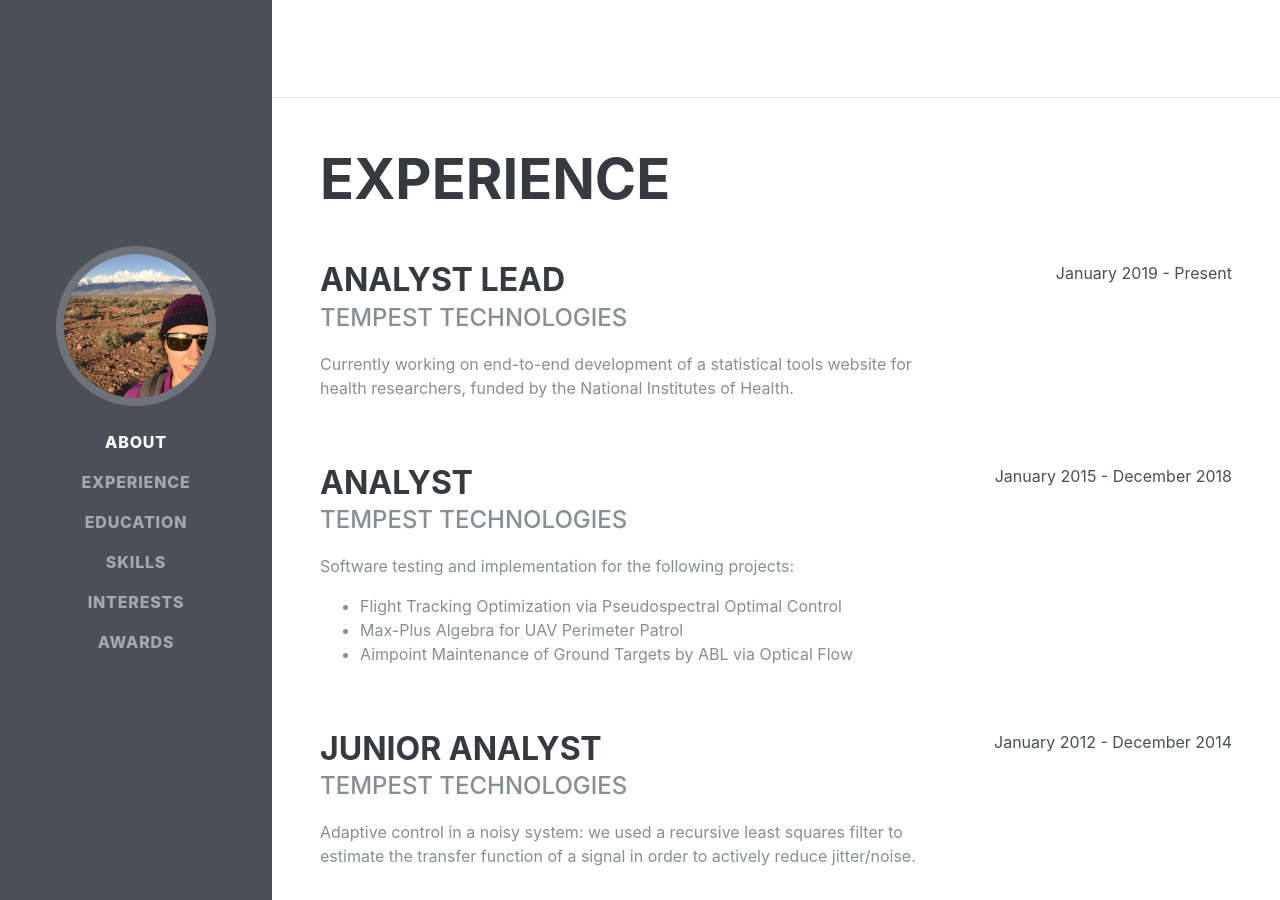
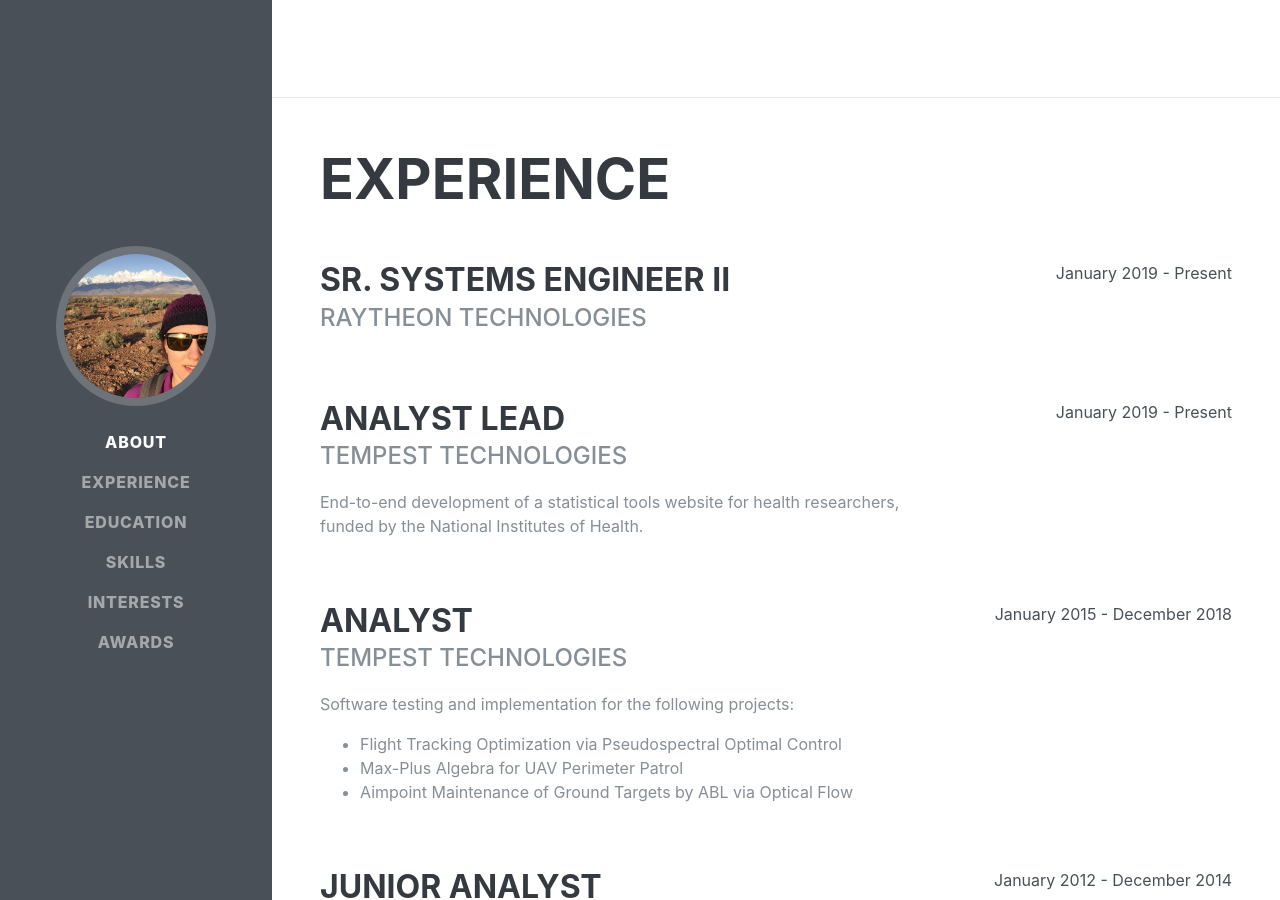
Before and after one commit to keholmbeck/keholmbeck.github.io, a Jekyll site: the page built from index.md, in a window 1280 px wide and 900 px high, scrolled down 803 px. Built offline with Jekyll 4.4.1, drawn with Linux system fonts in a browser that asks for light colours; some web fonts are replaced.

Commit message:
Update experience.html

```diff
--- a/_includes/experience.html
+++ b/_includes/experience.html
@@ -5,9 +5,19 @@
 
         <div class="resume-item d-flex flex-column flex-md-row justify-content-between mb-5">
           <div class="resume-content">
+            <h3 class="mb-0">Sr. Systems Engineer II</h3>
+            <div class="subheading mb-3">Raytheon Technologies</div>
+          </div>
+          <div class="resume-date text-md-right">
+            <span class="text-primary">January 2019 - Present</span>
+          </div>
+        </div>
+
+        <div class="resume-item d-flex flex-column flex-md-row justify-content-between mb-5">
+          <div class="resume-content">
             <h3 class="mb-0">Analyst Lead</h3>
             <div class="subheading mb-3">Tempest Technologies</div>
-            <p>Currently working on end-to-end development of a statistical tools website for health researchers, funded by the National Institutes of Health.
+            <p>End-to-end development of a statistical tools website for health researchers, funded by the National Institutes of Health.
             </p>
           </div>
           <div class="resume-date text-md-right">
```
